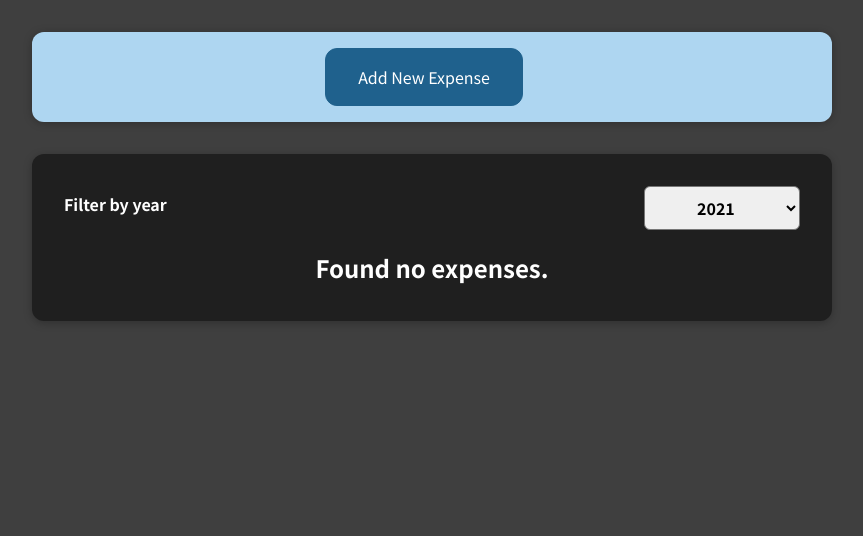
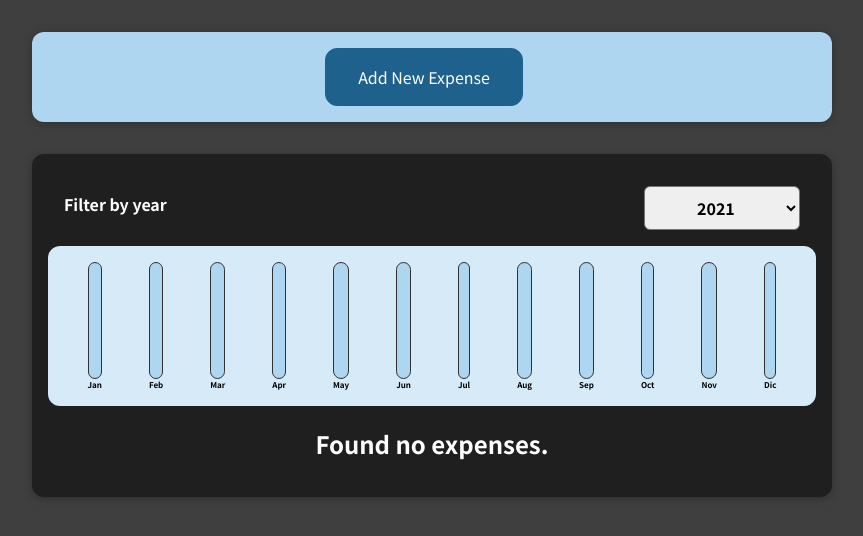
Before and after one commit to federicobaldini/expense-tracker, a React (Create React App) app: page / in a window 1280 px wide. Shown: the top 536 px of the page, without its empty margins (208-1071 px from the left). Built offline with nearby package versions, Linux system fonts and the light colour scheme.

Commit message:
ended chart Components management

```diff
--- a/src/components/Chart/Chart.css
+++ b/src/components/Chart/Chart.css
@@ -1,7 +1,7 @@
 .chart {
   padding: 1rem;
   border-radius: 12px;
-  background-color: #f8dfff;
+  background-color: #d6eaf8;
   text-align: center;
   display: flex;
   justify-content: space-around;
--- a/src/components/Chart/Chart.js
+++ b/src/components/Chart/Chart.js
@@ -2,15 +2,20 @@ import "./Chart.css";
 import ChartBar from "./ChartBar";
 
 const Chart = (props) => {
+  const dataPointValues = props.dataPoints.map((dataPoint) => dataPoint.value);
+  const totalMaximum = Math.max(...dataPointValues);
+
   return (
     <div className="chart">
       {props.dataPoints.map((dataPoint) => {
-        <ChartBar
-          key={dataPoint.id}
-          value={dataPoint.value}
-          maxValue={null}
-          label={dataPoint.label}
-        />;
+        return (
+          <ChartBar
+            key={dataPoint.label}
+            value={dataPoint.value}
+            maxValue={totalMaximum}
+            label={dataPoint.label}
+          />
+        );
       })}
     </div>
   );
--- a/src/components/Chart/ChartBar.js
+++ b/src/components/Chart/ChartBar.js
@@ -7,6 +7,9 @@ const ChartBar = (props) => {
     barFillHeight = Math.round((props.value / props.maxValue) * 100) + "%";
   }
 
+  console.log(props)
+  console.log(barFillHeight)
+
   return (
     <div className="chart-bar">
       <div className="chart-bar__inner">
@@ -14,8 +17,8 @@ const ChartBar = (props) => {
           className="chart-bar__fill"
           style={{ height: barFillHeight }}
         ></div>
-        <div className="char-bar__label">{props.label}</div>
       </div>
+      <div className="chart-bar__label">{props.label}</div>
     </div>
   );
 };
--- a/src/components/Expenses/Expenses.js
+++ b/src/components/Expenses/Expenses.js
@@ -3,6 +3,7 @@ import { useState } from "react";
 import ExpenseFilter from "./ExpenseFilter";
 import Card from "../UI/Card";
 import ExpensesList from "./ExpensesList";
+import ExpenseChart from "./ExpenseChart";
 
 const Expenses = (props) => {
   const [filteredYear, setFilteredYear] = useState("2021");
@@ -21,6 +22,7 @@ const Expenses = (props) => {
         onChangeFilter={filterChangeHandler}
         selected={filteredYear}
       />
+      <ExpenseChart expenses={filteredExpenses} />
       <ExpensesList items={filteredExpenses} />
     </Card>
   );
--- a/src/components/NewExpenses/ExpenseForm.js
+++ b/src/components/NewExpenses/ExpenseForm.js
@@ -23,7 +23,7 @@ const ExpenseForm = (props) => {
 
     const expenseData = {
       title: enteredTitle,
-      amount: enteredAmount,
+      amount: +enteredAmount,
       date: new Date(enteredDate),
     };
 
```
